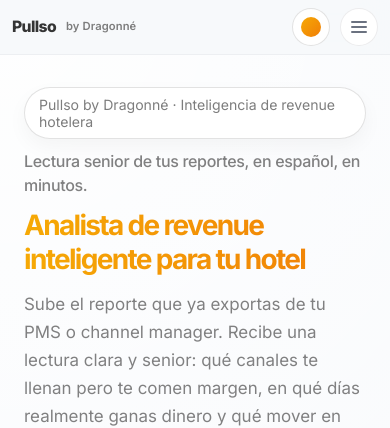
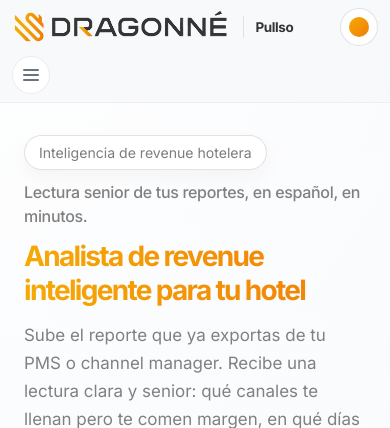
Before and after one commit to eljorgeflores/dragonneapp, a FastAPI app: page /verticals/hospitality in a window 390 px wide. Shown: the top 428 px of the page. Run offline with FastAPI, Linux system fonts and the light colour scheme.

Commit message:
Ajustes branding Pullso, home consultoría y nav
- Docstring y APP_URL en ejemplo para homepage pública /
- marketing: lockup Dragonné + Pullso en header, quitar Dragonné/Integraciones del nav, eyebrow y sección Nuestra visión
- consulting: quitar enlace Inicio redundante del menú

Made-with: Cursor

```diff
--- a/routes/marketing.py
+++ b/routes/marketing.py
@@ -15,6 +15,7 @@ router = APIRouter(tags=["marketing"])
 
 @router.get("/", response_class=HTMLResponse)
 def home(request: Request, lang: str = Query("es", alias="lang")):
+    """Home pública del dominio (p. ej. dragonne.co/): landing de consultoría (`consulting.html`)."""
     _debug_log("routes.marketing:home", "GET / entry", {"has_user": bool(get_current_user(request))}, "H2")
     user = get_current_user(request)
     if user:
--- a/templates/consulting.html
+++ b/templates/consulting.html
@@ -327,7 +327,6 @@
         </div>
       </div>
       <nav class="cp-nav-links" aria-label="Navegación principal">
-        <a href="{{ url_prefix }}/?lang={{ lang }}#top">{{ t.nav_home }}</a>
         <div class="cp-nav-item" tabindex="-1">
           <button type="button" class="cp-nav-dropdown-btn" aria-expanded="false" aria-haspopup="true">{{ t.nav_verticals }}</button>
           <div class="cp-nav-sub" role="menu">
@@ -353,7 +352,6 @@
       </label>
     </div>
     <div class="cp-nav-mobile">
-      <a href="{{ url_prefix }}/?lang={{ lang }}#top">{{ t.nav_home }}</a>
       <span class="cp-nav-mobile-subtitle">{{ t.nav_verticals }}</span>
       <a href="{{ url_prefix }}/verticals/hospitality">{{ t.vert_hosp }}</a>
       <span class="cp-nav-mobile-soon">{{ t.vert_nav_startups }} — {{ t.nav_soon }}</span>
--- a/templates/marketing.html
+++ b/templates/marketing.html
@@ -31,14 +31,13 @@
   .pp-nav{display:flex;justify-content:space-between;align-items:center;gap:20px;padding:14px 0}
   .pp-brand{display:flex;align-items:center;gap:12px;font-size:1.02rem;font-weight:700;letter-spacing:-.03em;color:#343434}
   .pp-brand img{height:34px;width:auto;display:block}
-  .pp-brand-group{flex-wrap:wrap;align-items:baseline;gap:6px 10px}
-  .pp-brand-group .pp-brand-product{
-    font-size:1.08rem;font-weight:800;letter-spacing:-.04em;color:#343434;line-height:1.05;text-decoration:none;
+  .pp-brand-group{flex-wrap:nowrap;align-items:center;gap:10px 12px}
+  .pp-brand-mother{display:flex;align-items:center;flex-shrink:0;line-height:0}
+  .pp-brand-mother:focus-visible{outline:2px solid #f07e07;outline-offset:4px;border-radius:4px}
+  .pp-brand-lockup-divider{width:1px;height:22px;background:rgba(52,52,52,.12);flex-shrink:0}
+  .pp-brand-group .pp-brand-product--header{
+    font-size:.92rem;font-weight:700;letter-spacing:-.03em;color:#343434;white-space:nowrap;line-height:1.2;
   }
-  .pp-brand-group .pp-brand-endorse{
-    font-size:.74rem;font-weight:600;color:#7d7d7d;letter-spacing:.01em;white-space:nowrap;line-height:1;text-decoration:none;
-  }
-  .pp-brand-group .pp-brand-endorse:hover{color:#343434}
   .pp-mark{display:none}
   .pp-links{display:flex;gap:28px;color:var(--muted);font-size:.95rem}
   .pp-links a{color:var(--muted)}
@@ -271,8 +270,7 @@
     }
     .pp-links a{min-height:0;display:block;padding:6px 2px}
     .pp-nav-toggle-btn{display:flex;margin-left:10px}
-    .pp-brand-group .pp-brand-product{font-size:1.02rem}
-    .pp-brand-group .pp-brand-endorse{font-size:.7rem}
+    .pp-brand-group .pp-brand-product--header{font-size:.88rem}
     .pp-nav-wrap{position:sticky;top:0;z-index:120}
     .pp-nav-toggle:checked + .pp-brand + .pp-nav-toggle-btn + .pp-links{
       max-height:min(80vh,420px);
@@ -303,7 +301,7 @@
   @media (max-width:768px){
     .pp-nav{display:flex;align-items:center;flex-wrap:wrap;min-height:50px}
     .pp-brand{order:0;display:flex;align-items:center}
-    .pp-brand-group .pp-brand-product{font-size:1rem}
+    .pp-brand-group .pp-brand-product--header{font-size:.86rem}
     .pp-actions{order:1;margin-left:auto;gap:8px;display:flex;align-items:center;height:38px}
     .pp-actions .pp-btn-dark{display:none}
     .pp-actions .pp-btn-light{
@@ -354,7 +352,7 @@
     .pp-footer-nav{grid-template-columns:1fr}
     .pp-hero-actions{flex-direction:column;align-items:stretch;margin-bottom:16px}
     .pp-hero-actions .pp-btn{min-height:44px;width:100%;justify-content:center;font-size:.9rem}
-    .pp-brand-group .pp-brand-product{font-size:.98rem}
+    .pp-brand-group .pp-brand-product--header{font-size:.84rem}
     .pp-micro{font-size:.8rem}
     .pp-micro img.pp-openai-logo{height:18px}
     .pp-section{padding:24px 0}
@@ -443,14 +441,16 @@
     <div class="ppc pp-nav">
       <input type="checkbox" id="pp-nav-toggle" class="pp-nav-toggle" />
       <div class="pp-brand pp-brand-group">
-        <a href="{{ url_prefix }}/verticals/hospitality#top" class="pp-brand-product">Pullso</a>
-        <a href="{{ url_prefix }}/" class="pp-brand-endorse" aria-label="Dragonné — sitio corporativo">by Dragonné</a>
+        <a href="{{ url_prefix }}/" class="pp-brand-mother" aria-label="Dragonné — Inicio">
+          <img src="/static/branding/dragonne-wordmark.png" alt="DRAGONNÉ" />
+        </a>
+        <span class="pp-brand-lockup-divider" aria-hidden="true"></span>
+        <span class="pp-brand-product pp-brand-product--header">Pullso</span>
       </div>
       <label for="pp-nav-toggle" class="pp-nav-toggle-btn">
         <span></span>
       </label>
       <nav class="pp-links" aria-label="Navegación principal">
-        <a href="{{ url_prefix }}/">Dragonné</a>
         <div class="pp-nav-item">
           <button type="button" class="pp-nav-sub-btn">Verticales</button>
           <div class="pp-nav-sub" role="menu">
@@ -462,7 +462,6 @@
         </div>
         <a href="#producto">Producto</a>
         <a href="#como-funciona">Cómo funciona</a>
-        <a href="#integraciones">Integraciones</a>
         <a href="{{ url_prefix }}/precios">Precios</a>
       </nav>
       <div class="pp-actions">
@@ -476,7 +475,7 @@
     <section class="pp-hero">
       <div class="ppc pp-grid pp-hero-grid">
         <div class="pp-hero-top">
-          <div class="pp-eyebrow">Pullso by Dragonné · Inteligencia de revenue hotelera</div>
+          <div class="pp-eyebrow">Inteligencia de revenue hotelera</div>
           <p class="pp-hero-tagline">Lectura senior de tus reportes, en español, en minutos.</p>
           <h1>Analista de revenue inteligente para tu hotel</h1>
           <p class="pp-lead">Sube el reporte que ya exportas de tu PMS o channel manager. Recibe una lectura clara y senior: qué canales te llenan pero te comen margen, en qué días realmente ganas dinero y qué mover en precio y mix para mejorar resultados.</p>
@@ -547,7 +546,7 @@
     <section id="prueba" class="pp-section"><div class="ppc"><div class="pp-box"><h2>Empieza gratis</h2><p class="pp-muted">Prueba Pullso con un reporte de hasta <strong>{{ free_max_days }}</strong> días y descubre en minutos qué está pasando realmente en tu negocio. Ideal para que lo pruebes sin invertir. No necesitas tarjeta de crédito.</p><div class="pp-hero-actions" style="margin-top:20px;margin-bottom:0;"><a class="pp-btn pp-btn-dark" href="{{ url_prefix }}/signup">Probar gratis</a></div></div></div></section>
     <section id="integraciones" class="pp-section">
       <div class="ppc">
-        <div class="pp-section-hero"><h2 class="pp-section-title">Muy pronto</h2><div class="pp-section-lead"><p>Pullso está diseñado para convivir con tu stack hotelero. Las primeras conexiones serán con PMS y channel managers muy usados por hoteles independientes.</p></div></div>
+        <div class="pp-section-hero"><h2 class="pp-section-title">Nuestra visión</h2><div class="pp-section-lead"><p>Pullso está diseñado para convivir con tu stack hotelero. Las primeras conexiones serán con PMS y channel managers muy usados por hoteles independientes.</p></div></div>
         <div class="pp-box">
           <p class="pp-muted" style="margin-top:0;">Plataformas con las que conectaremos:</p>
           <div class="pp-badges" style="gap:18px;flex-wrap:wrap;">
```
Also changed, not shown: 1 other file.
